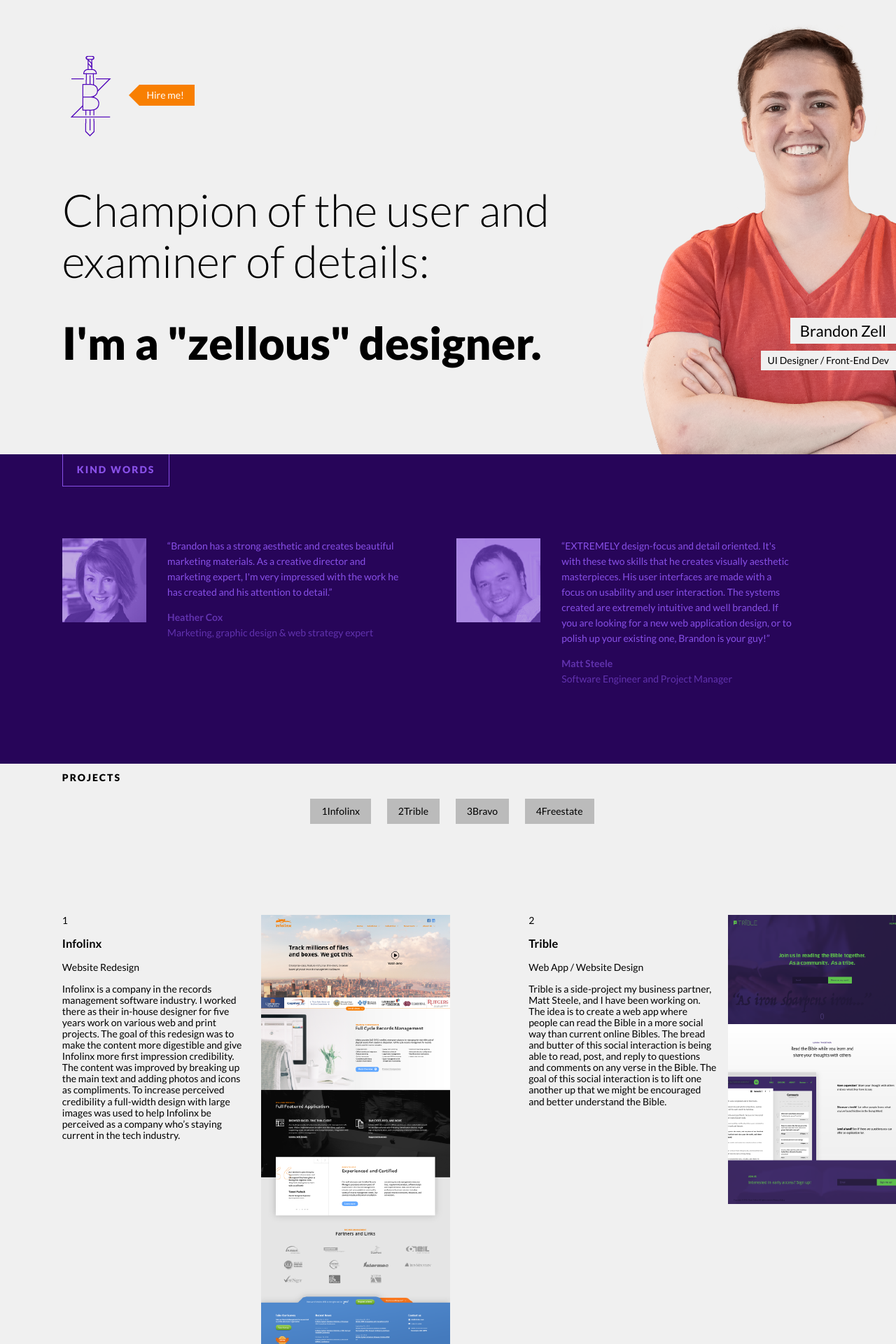
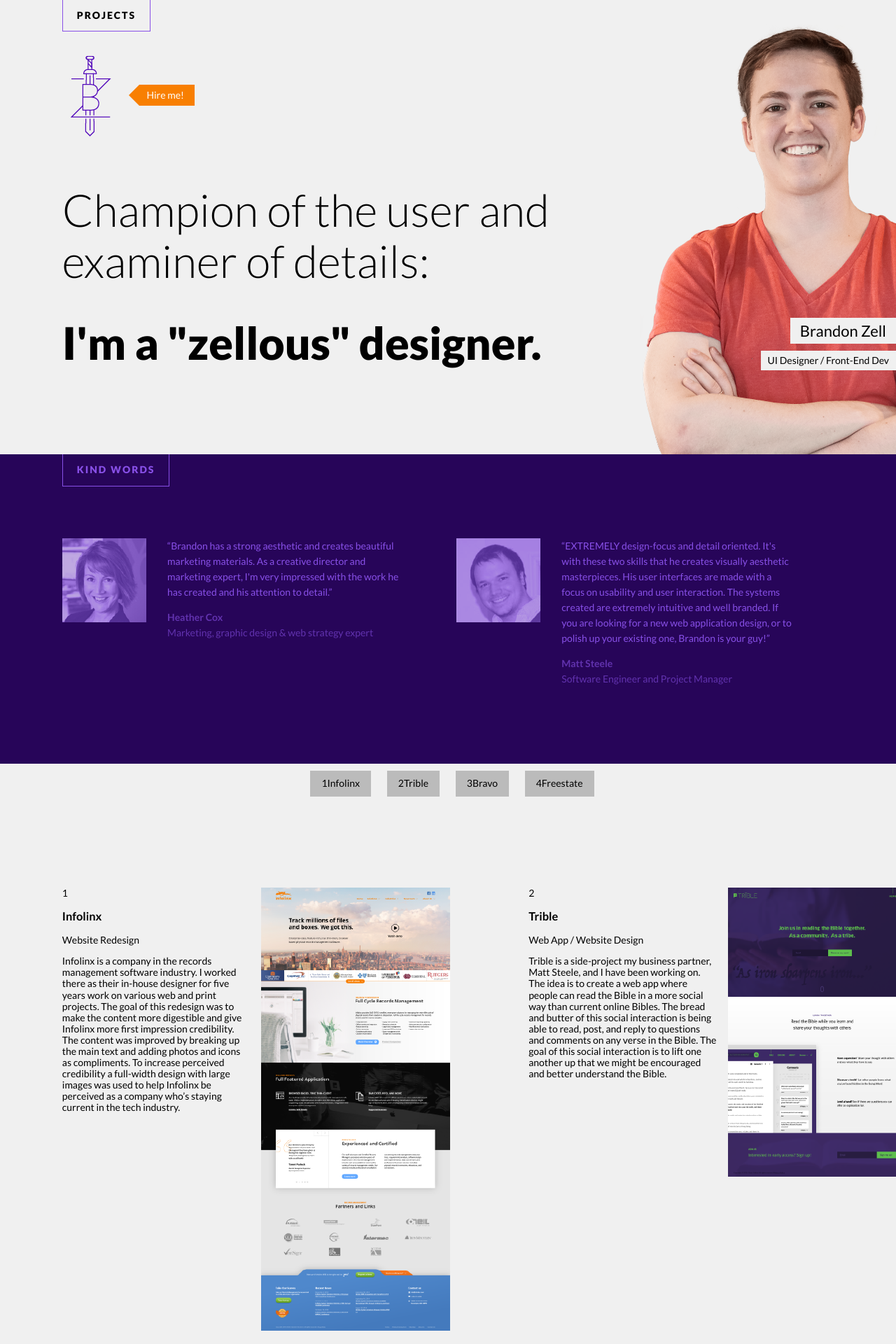
Before and after one commit to bzle/brandonz-me, a Jekyll site: the page built from index.html, in a window 1280 px wide. Shown: the top 1920 px of the page at 70% size. Built offline with Jekyll 4.4.1, drawn with Linux system fonts in a browser that asks for light colours; nearby versions of some CDN libraries.

Commit message:
Updated '/css/style.scss' via CloudCannon

```diff
--- a/css/style.scss
+++ b/css/style.scss
@@ -794,6 +794,14 @@
     margin: auto;
     max-width: $page-width;
 }
+.section-heading {
+    border: 1px solid $light-purple;
+    border-top: 0 solid transparent;
+    margin: 0;
+    padding: 14px 20px;
+    position: absolute;
+    top: 0;
+}
 /*  -  -  -  -  *\
     $HEADER
 \*  -  -  -  -  */
@@ -849,14 +857,6 @@
     color: $light-purple;
     padding: 120px 0 110px;
     position: relative;
-}
-.kind-words-section h2 {
-    border: 1px solid $light-purple;
-    border-top: 0 solid transparent;
-    margin: 0;
-    padding: 14px 20px;
-    position: absolute;
-    top: 0;
 }
 .referral {
 }
```
